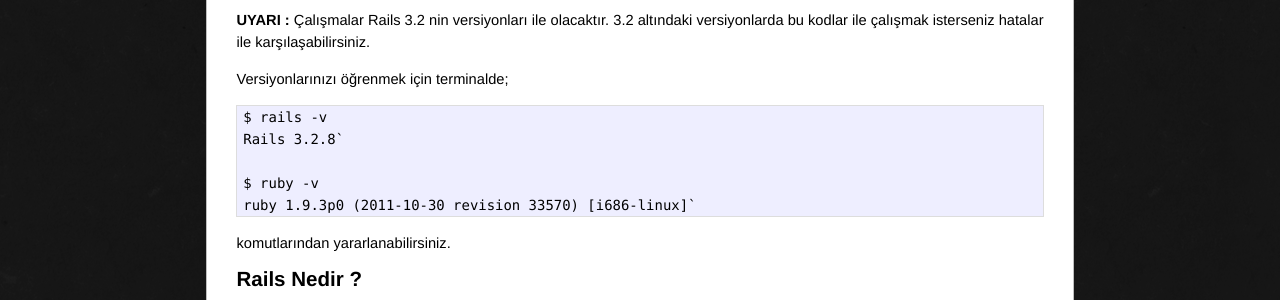
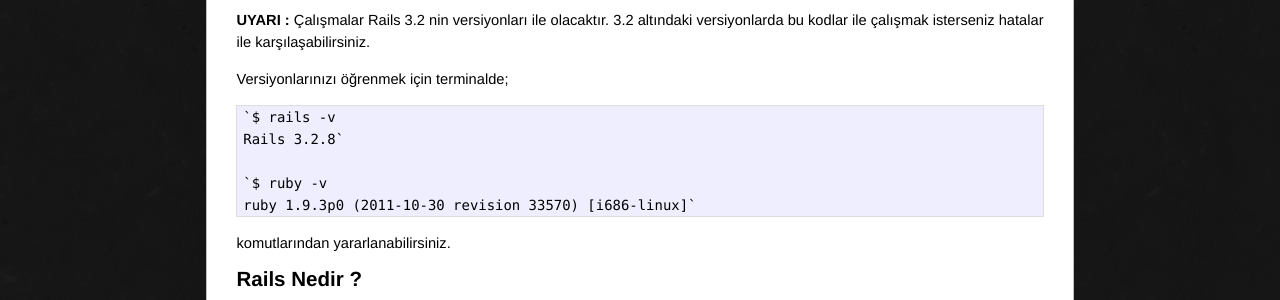
Before and after one commit to ntgcyslyrt/ntgcyslyrt.github.com, a Jekyll site: the page built from 1/_posts/2012-11-15-rails.md, in a window 1280 px wide and 900 px high. Shown: the part 440-740 px from the top of the window. Built offline with Jekyll 4.4.1, drawn with Linux system fonts in a browser that asks for light colours; Markdown is read by kramdown in place of the engine named in the settings; comment, search, counter and statistics services are not loaded.

```diff
--- a/1/_posts/2012-11-15-rails.md
+++ b/1/_posts/2012-11-15-rails.md
@@ -19,10 +19,10 @@ versiyonlarda bu kodlar ile çalışmak isterseniz hatalar ile karşılaşabilir
 
 Versiyonlarınızı öğrenmek için terminalde;
 
-    $ rails -v
+    `$ rails -v
     Rails 3.2.8`
 
-    $ ruby -v
+    `$ ruby -v
     ruby 1.9.3p0 (2011-10-30 revision 33570) [i686-linux]`
 
 komutlarından yararlanabilirsiniz.
```
